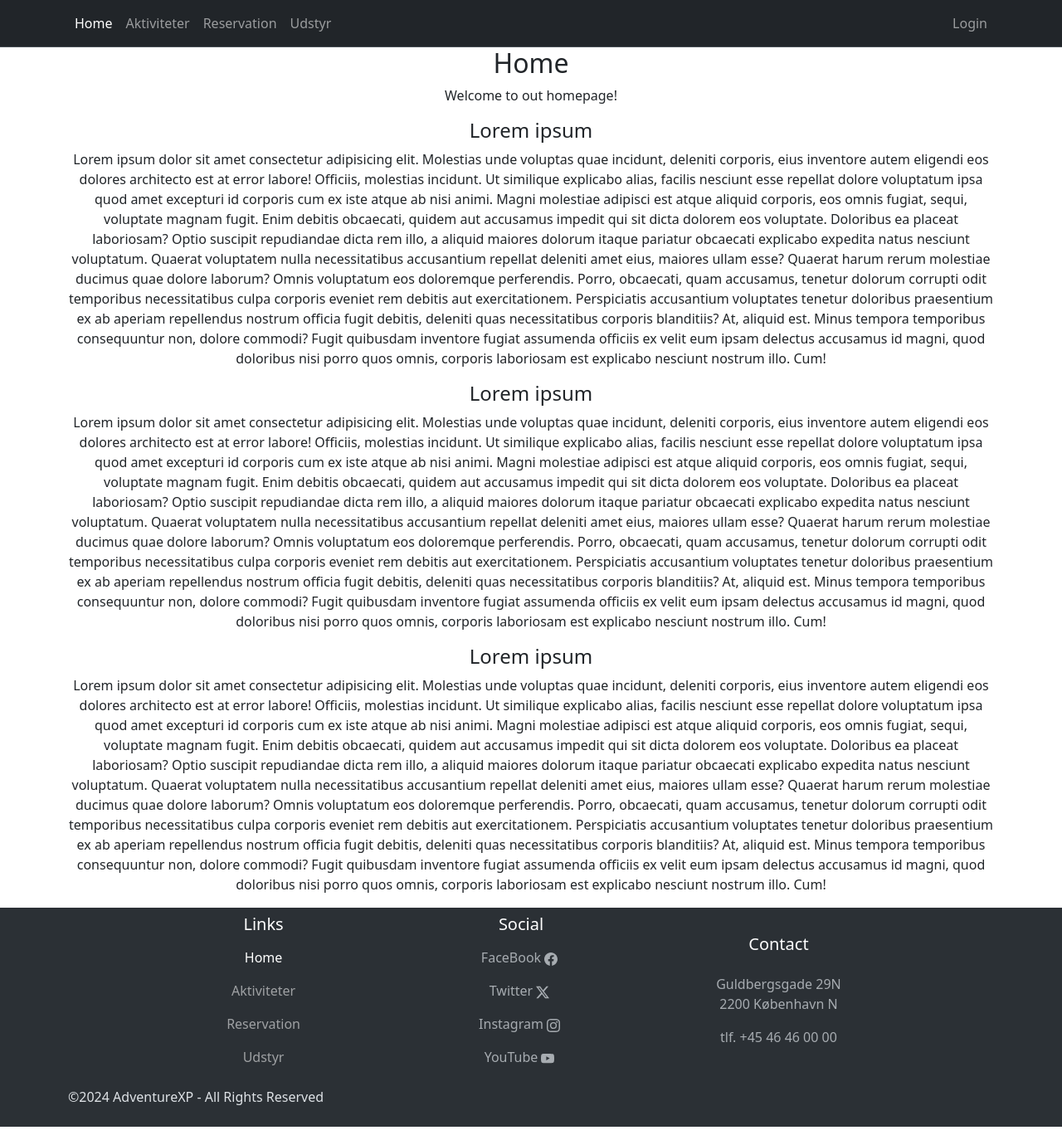
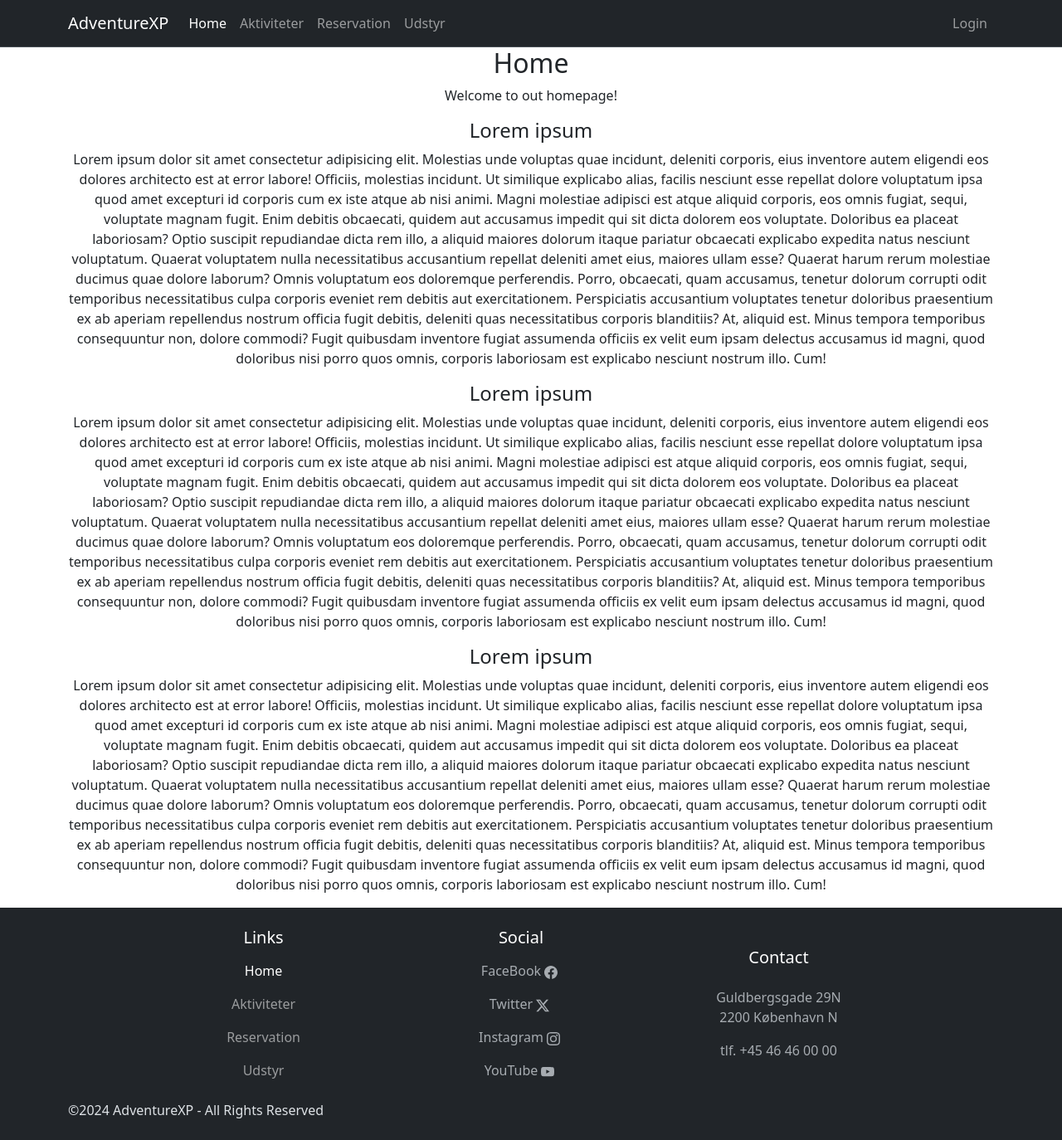
Before and after one commit to J-M-M-P/AdventureXP-frontend, a React (Vite) app: page / in a window 1280 px wide. Shown: the whole page at 83% size. Built offline with nearby package versions, Linux system fonts and the light colour scheme.

Commit message:
Mindre ændring

```diff
--- a/src/components/Nav/footer/NavFooter.tsx
+++ b/src/components/Nav/footer/NavFooter.tsx
@@ -3,9 +3,9 @@ import NavSocials from "./NavSocials";
 
 export default function NavFooter() {
     return (
-        <nav className="navbar sticky-bottom bg-body-tertiary" data-bs-theme="dark">
+        <nav className="navbar sticky-bottom bg-dark" data-bs-theme="dark">
             <div className="container text-center">
-                <div className="row w-100 justify-content-md-center">
+                <div className="row w-100 justify-content-md-center mt-3">
                     <div className="col ">
                         <h5 className="text-body-emphasis">Links</h5>
                         <NavRoutes />
--- a/src/components/Nav/header/NavHeader.tsx
+++ b/src/components/Nav/header/NavHeader.tsx
@@ -6,6 +6,9 @@ export default function NavHeader() {
         <>
             <nav className="navbar bg-dark border-bottom navbar-expand-lg border-body" data-bs-theme="dark">
                 <div className="container">
+                    <NavLink className="navbar-brand" to="/">
+                        AdventureXP
+                    </NavLink>
                     <NavRoutes />
                     <ul className="navbar-nav d-flex">
                         <li className="nav-item">
```
